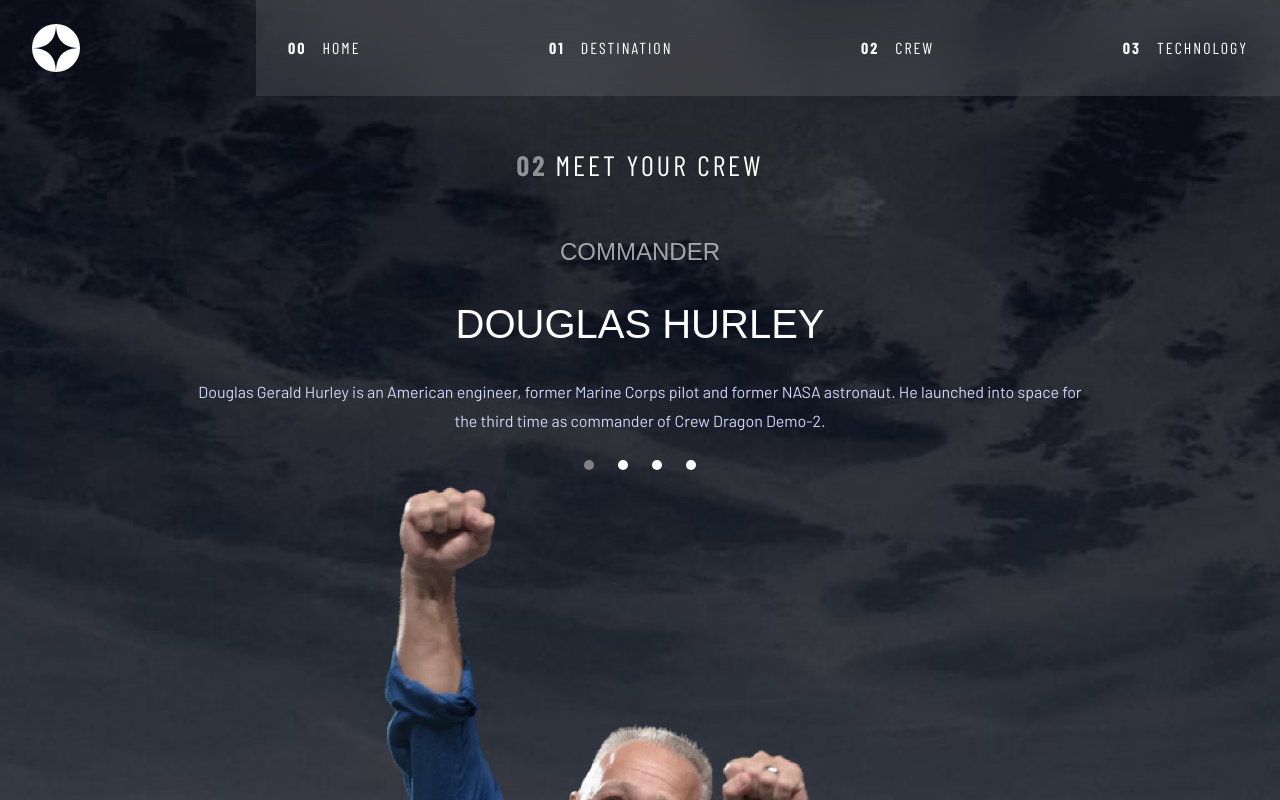
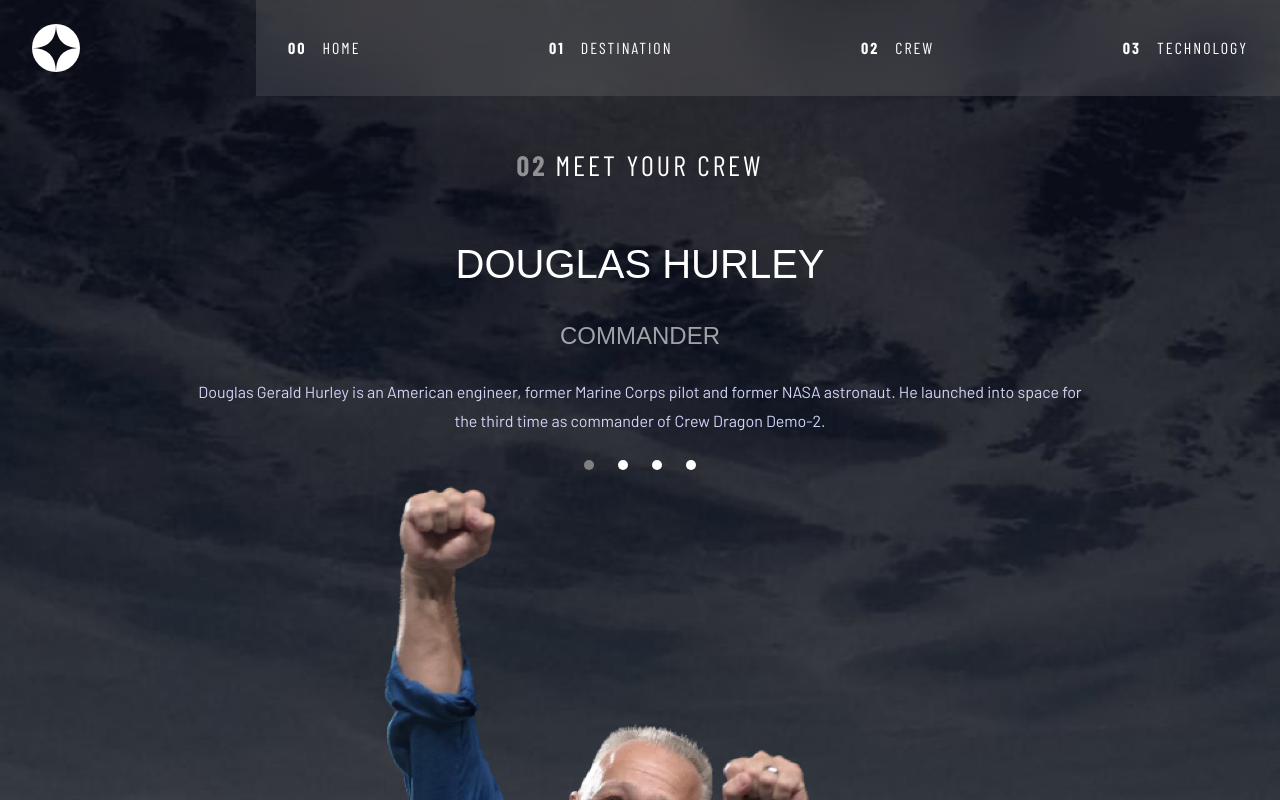
Before and after one commit to LukCen/LBJSpaceTravel, a Vue app: page /crew in a window 1280 px wide. Shown: the top 800 px of the page. Built offline with nearby package versions, Linux system fonts and the light colour scheme; a web font is replaced by a local one.

Commit message:
transitions added to crew view

```diff
--- a/src/components/Crew.vue
+++ b/src/components/Crew.vue
@@ -51,18 +51,28 @@
         <!-- box with content inside -->
         <div class="content flex flex-col desktop:flex-row w-full gap-200 items-center">
           <div class="text flex flex-col gap-300 items-center desktop:items-start desktop:h-full">
-            <h2 class="opacity-60 text-preset-4 uppercase">{{ data[activeId].role }}</h2>
-            <span class="name text-preset-3 uppercase">{{ data[activeId].name }}</span>
-            <p class="desc text-preset-9 text-light text-center desktop:text-left">{{ data[activeId].desc }}</p>
+            <!-- text contents - yes these should be in a container together but this'll do for now -->
+            <transition name="fade" mode="out-in">
+              <span :key="activeId" class="name text-preset-3 uppercase">{{ data[activeId].name }}</span>
+            </transition>
+            <transition name="fade" mode="out-in">
+              <h2 :key="activeId" class="opacity-60 text-preset-4 uppercase">{{ data[activeId].role }}</h2>
+            </transition>
+            <transition name="fade" mode="out-in">
+              <p :key="activeId" class="desc text-preset-9 text-light text-center desktop:text-left">{{
+                data[activeId].desc }}</p>
+            </transition>
+            <!-- pagination -->
             <div class="pagination flex gap-300">
               <button v-for="item in data" :id="item.id" @click="activeId = item.id"
                 class="w-[10px] h-[10px] rounded-[50%] bg-white cursor-pointer"
                 :class="{ isActive: activeId === item.id }"></button>
             </div>
-
           </div>
-          <img :src="data[activeId].img" alt="" class="max-h-1/2 tablet:max-h-auto desktop:max-h-auto"
-            fetchpriority="high">
+          <transition name="fade" mode="out-in">
+            <img :key="activeId" :src="data[activeId].img" alt="" class="max-h-1/2 tablet:max-h-auto desktop:max-h-auto"
+              fetchpriority="high">
+          </transition>
         </div>
       </div>
     </section>
@@ -72,4 +82,11 @@
 .isActive {
   background: gray;
 }
+.fade-enter-active, .fade-leave-active {
+  transition: opacity .5s
+}
+
+.fade-enter-from, .fade-leave-to {
+  opacity: 0;
+}
 </style>
--- a/src/components/Technology.vue
+++ b/src/components/Technology.vue
@@ -34,7 +34,7 @@
 ]
 
 const isTablet = useMediaQuery('(min-width: 768px) and (max-width: 1439px)')
-const activeId = ref(0)
+const activeId = ref(0) // matches to the array above - used for controlling content displayed below
 </script>
 <template>
   <main :class="{ 'animate-pulse': isPreloading === true }"
```
